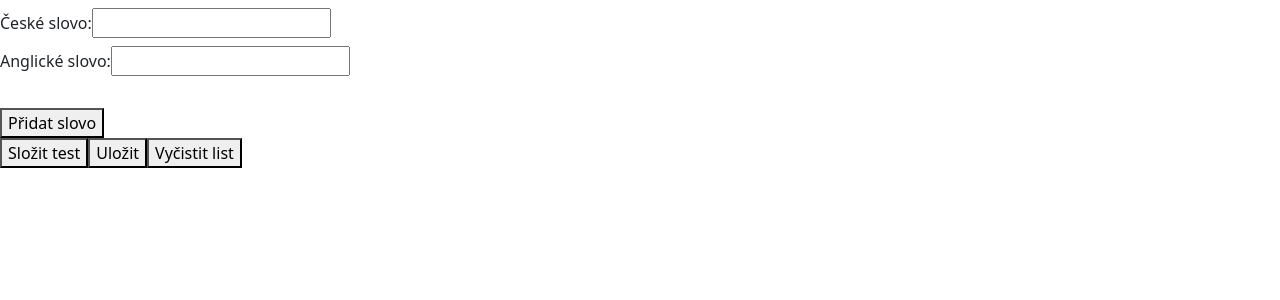
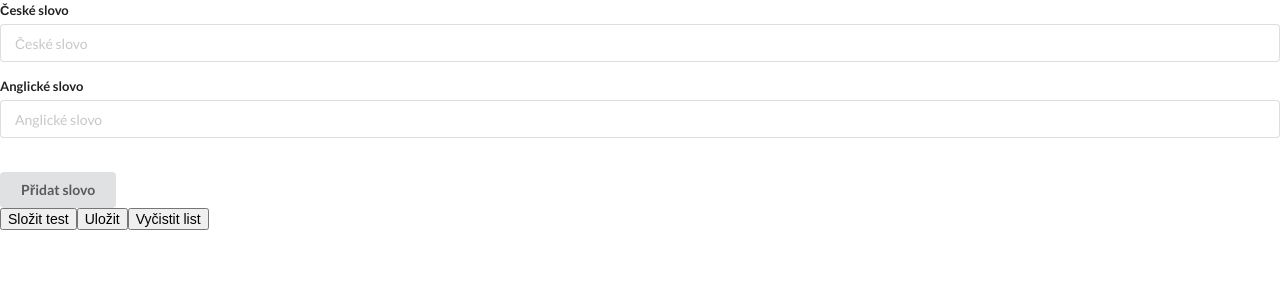
Before and after one commit to Raebon/SchoolerFE, a React (Vite) app: page / in a window 1280 px wide. Shown: the top 300 px of the page. Built offline with nearby package versions, Linux system fonts and the light colour scheme.

Commit message:
text input with error message if required

```diff
--- a/index.html
+++ b/index.html
@@ -4,17 +4,12 @@
 <head>
   <meta charset="UTF-8" />
   <link rel="icon" type="image/svg+xml" href="/vite.svg" />
-  <link href="https://cdn.jsdelivr.net/npm/bootstrap@5.3.0-alpha1/dist/css/bootstrap.min.css" rel="stylesheet"
-    integrity="sha384-GLhlTQ8iRABdZLl6O3oVMWSktQOp6b7In1Zl3/Jr59b6EGGoI1aFkw7cmDA6j6gD" crossorigin="anonymous">
   <meta name="viewport" content="width=device-width, initial-scale=1.0" />
-  <title>Vite + React + TS</title>
+  <title>SchoolTooler</title>
 </head>
 
 <body>
   <div id="root"></div>
-  <script src="https://cdn.jsdelivr.net/npm/bootstrap@5.3.0-alpha1/dist/js/bootstrap.bundle.min.js"
-    integrity="sha384-w76AqPfDkMBDXo30jS1Sgez6pr3x5MlQ1ZAGC+nuZB+EYdgRZgiwxhTBTkF7CXvN"
-    crossorigin="anonymous"></script>
   <script type="module" src="/src/main.tsx"></script>
 </body>
 
--- a/package.json
+++ b/package.json
@@ -11,7 +11,8 @@
   "dependencies": {
     "react": "^18.2.0",
     "react-dom": "^18.2.0",
-    "react-hook-form": "^7.41.5"
+    "react-hook-form": "^7.41.5",
+    "semantic-ui-css": "^2.5.0"
   },
   "devDependencies": {
     "@types/react": "^18.0.26",
--- a/src/components/form/inputs/textInput.tsx
+++ b/src/components/form/inputs/textInput.tsx
@@ -4,18 +4,29 @@ import { Controller } from "react-hook-form";
 type InputProps = {
   name: string;
   label: string;
-  control: any;
+  control: any; //Todo type
+  placeholder?: string
+  required?: boolean;
+  errors: any
 }
 
-export const TextInput: React.FC<InputProps> = ({ name, label, control }) => {
+export const TextInput: React.FC<InputProps> = ({ name, label, control, placeholder, required }) => {
   return (
-    <div className="my-2">
-      <label htmlFor={name}>{label}:</label>
+    <div className="field">
+      <label className="label">{label}</label>
+
       <Controller
-        render={({ field }) => <input className="input" type="text" {...field} />}
+        render={({ field, fieldState: { error } }) => <>
+          <input className="input" placeholder={placeholder} type="text" {...field} />
+          {error &&
+            <div className="ui pointing red basic label">
+              Povinné pole
+            </div>}
+        </>}
         name={name}
         control={control}
         defaultValue=""
+        rules={{ required: required }}
       />
     </div>
   )
--- a/src/index.css
+++ b/src/index.css
@@ -1,16 +1,4 @@
-:root {
-  font-family: Inter, Avenir, Helvetica, Arial, sans-serif;
-  font-size: 16px;
-  line-height: 24px;
-  font-weight: 400;
-
-  font-synthesis: none;
-  text-rendering: optimizeLegibility;
-  -webkit-font-smoothing: antialiased;
-  -moz-osx-font-smoothing: grayscale;
-  -webkit-text-size-adjust: 100%;
-}
-
 body {
   margin: 0;
+  background-color: #FFFFFF;
 }
--- a/src/main.tsx
+++ b/src/main.tsx
@@ -1,6 +1,7 @@
 import React from 'react'
 import ReactDOM from 'react-dom/client'
 import App from './App'
+import 'semantic-ui-css/semantic.min.css'
 import './index.css'
 
 ReactDOM.createRoot(document.getElementById('root') as HTMLElement).render(
--- a/src/pages/SaveWord.tsx
+++ b/src/pages/SaveWord.tsx
@@ -9,12 +9,12 @@ type Word = {
 };
 
 const SaveWord = () => {
-  const { register, control, handleSubmit, reset } = useForm<{ cz: string; en: string }>();
+  const { formState: { errors }, control, handleSubmit, reset } = useForm<{ cz: string; en: string }>();
   const [words, setWords] = React.useState<Word[]>([]);
   const [mixedWords, setMixedWords] = React.useState<Word[]>([])
 
   const onSubmit = (data: { cz: string; en: string }) => {
-    if ([undefined, ""].includes(data.cz) || [undefined, ""].includes(data.en)) return alert("Nelze přidat prázdný objekt")
+    // if (errors != null) return alert("Nelze přidat prázdný objekt")
 
     setWords([...words, { id: words.length, cz: data.cz, en: data.en }]);
     reset();
@@ -37,17 +37,18 @@ const SaveWord = () => {
   }
 
   //pomocná fce
-
   const shuffleArray = (array: Word[]) => {
     return array.sort(() => Math.random() - 0.5);
   }
 
   return (
-    <form onSubmit={handleSubmit(onSubmit)}>
-      <TextInput name="cz" label="České slovo" control={control} />
-      <TextInput name="en" label="Anglické slovo" control={control} />
+    <form className="ui fluid form" onSubmit={handleSubmit(onSubmit)}>
+
+      <TextInput name="cz" label="České slovo" placeholder="České slovo" control={control} errors={errors} required />
+      <TextInput name="en" label="Anglické slovo" placeholder="Anglické slovo" control={control} errors={errors} required />
       <br />
-      <button type="submit">Přidat slovo</button>
+      {/* udělat komponentu pro btn */}
+      <button className="ui button" type="submit">Přidat slovo</button>
       <br />
       <button type="button" onClick={mixWords}>Složit test</button>
 
```
Also changed, not shown: 1 other file (tests, documents, lock files or other folders).
